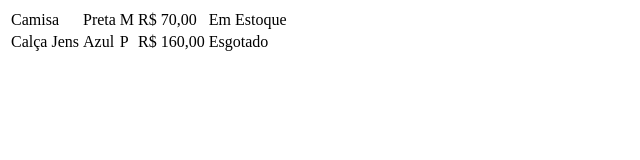
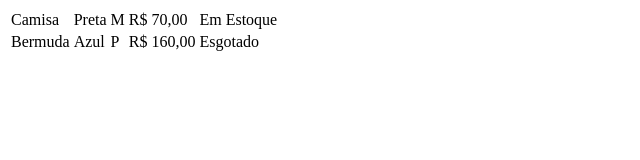
Before and after one commit to RobsonPradoGalvao/aula-tabela, a plain HTML site: page index.html in a window 1280 px wide. Shown: the whole page, without its empty margins (0-640 px from the left). Drawn offline with Linux system fonts and the light colour scheme.

Commit message:
trocado de calça jeans pra bermuda

```diff
--- a/index.html
+++ b/index.html
@@ -15,7 +15,7 @@
             <td>Em Estoque</td>
         </tr>
         <tr>
-            <td>Calça Jens</td>
+            <td>Bermuda</td>
             <td>Azul</td>
             <td>P</td>
             <td>R$ 160,00</td>
```
